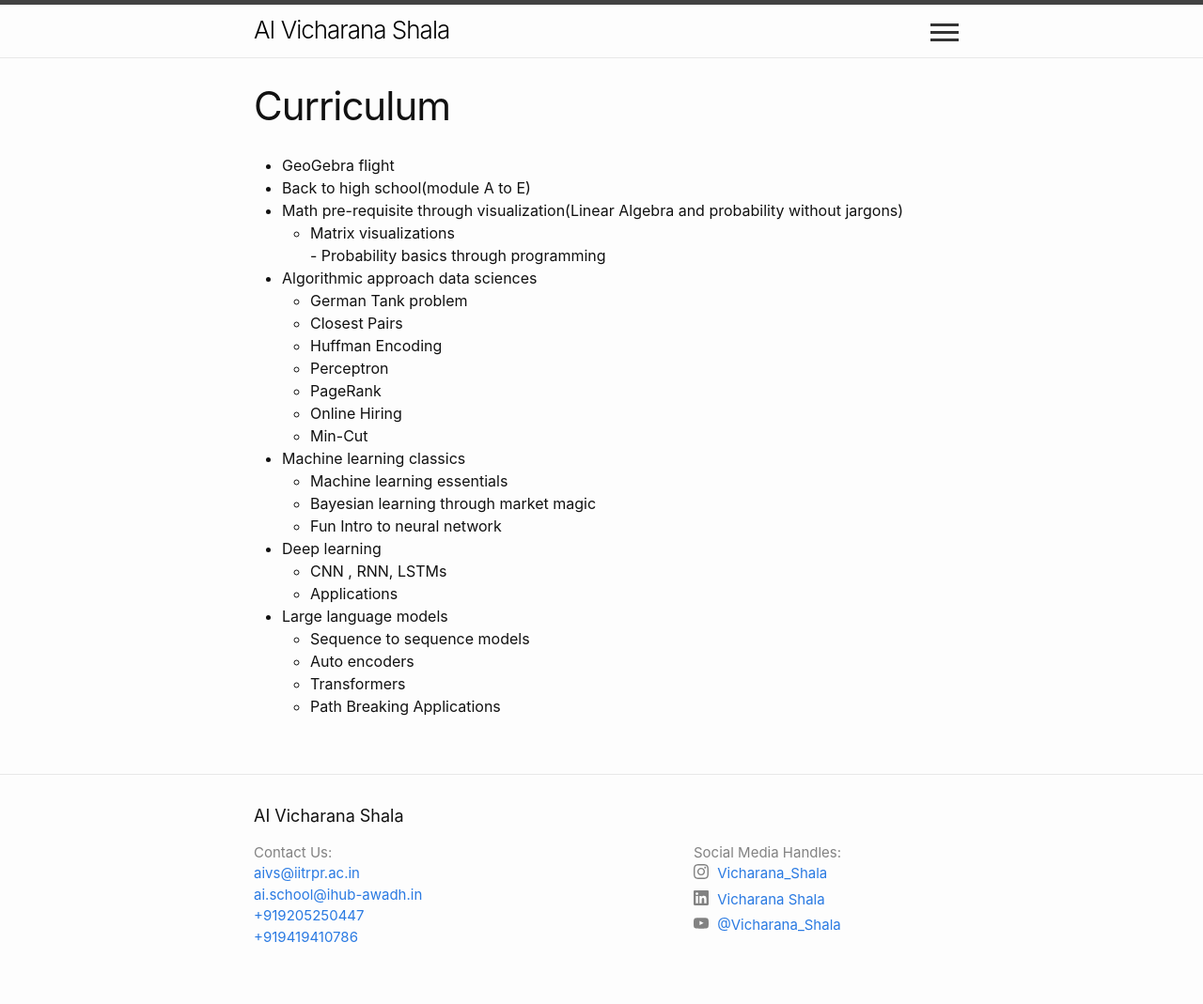
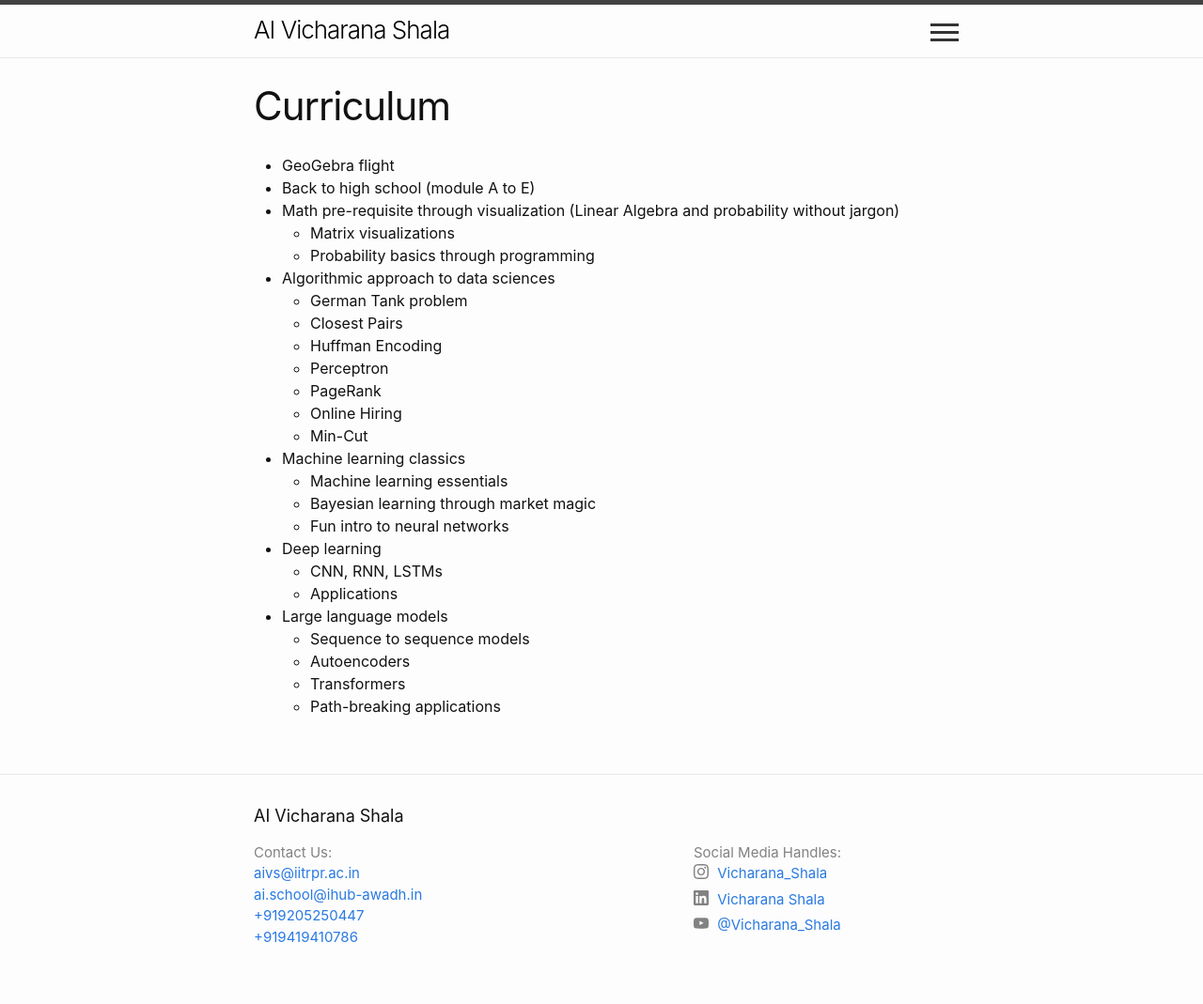
Before and after one commit to sudarshansudarshan/aicamp, a Jekyll site: the page built from Curriculum.md, in a window 1280 px wide. Shown: the whole page at 94% size. Built offline with Jekyll 4.4.1, drawn with Linux system fonts in a browser that asks for light colours.

Commit message:
Update Curriculum.md

```diff
--- a/Curriculum.md
+++ b/Curriculum.md
@@ -4,28 +4,29 @@ title: Curriculum
 permalink: /Curriculum/
 order: 2
 ---
+
 - GeoGebra flight
-- Back to high school(module A to E)
-- Math pre-requisite through visualization(Linear Algebra and probability without jargons)
-	- Matrix visualizations
- 	- Probability basics through programming
-- Algorithmic approach data sciences
-	- German Tank problem
-	- Closest Pairs
-	- Huffman Encoding
-	- Perceptron
-	- PageRank
-	- Online Hiring
-	- Min-Cut
+- Back to high school (module A to E)
+- Math pre-requisite through visualization (Linear Algebra and probability without jargon)
+  - Matrix visualizations
+  - Probability basics through programming
+- Algorithmic approach to data sciences
+  - German Tank problem
+  - Closest Pairs
+  - Huffman Encoding
+  - Perceptron
+  - PageRank
+  - Online Hiring
+  - Min-Cut
 - Machine learning classics
-	- Machine learning essentials
-	- Bayesian learning through market magic
-	- Fun Intro to neural network
+  - Machine learning essentials
+  - Bayesian learning through market magic
+  - Fun intro to neural networks
 - Deep learning
-	- CNN , RNN, LSTMs
-	- Applications
+  - CNN, RNN, LSTMs
+  - Applications
 - Large language models
-	- Sequence to sequence models
-	- Auto encoders
-	- Transformers
-	- Path Breaking Applications
+  - Sequence to sequence models
+  - Autoencoders
+  - Transformers
+  - Path-breaking applications
```
